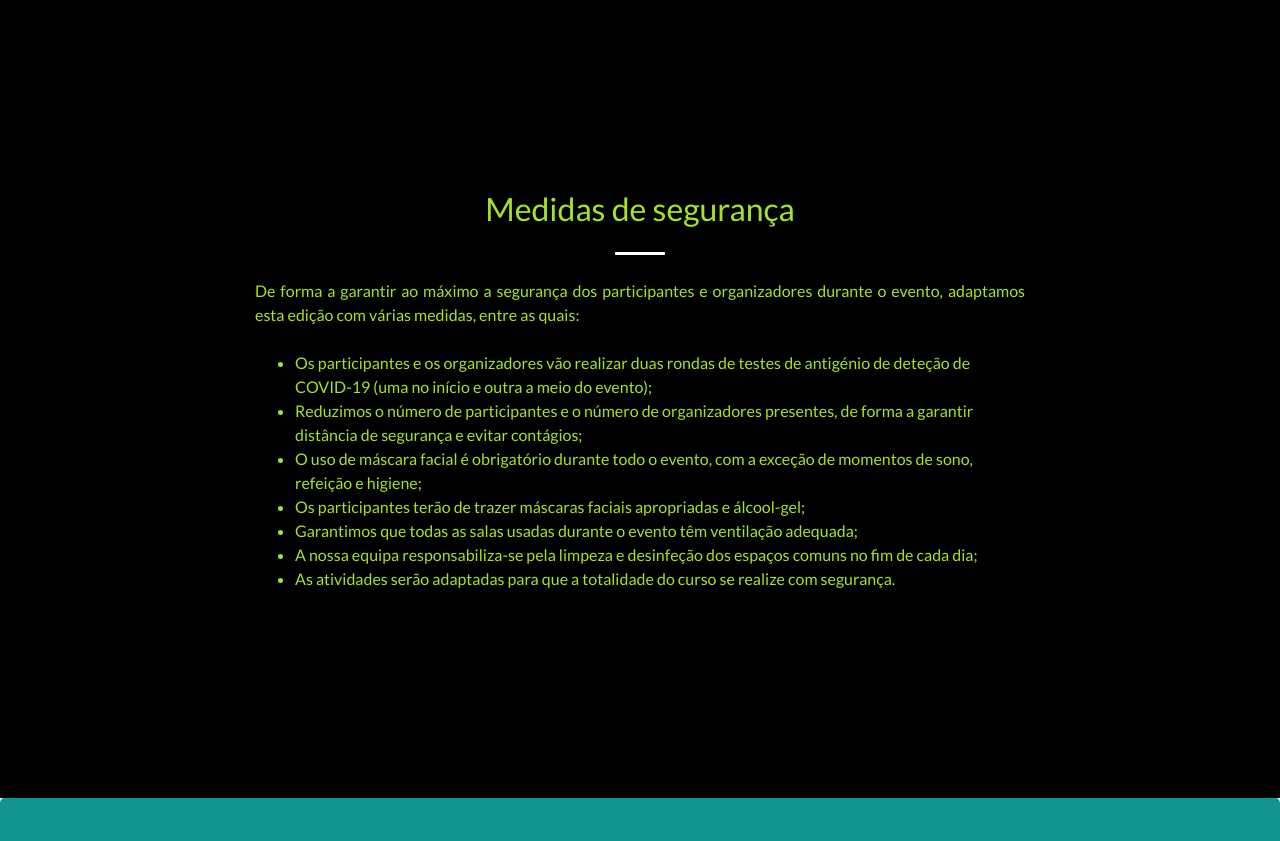
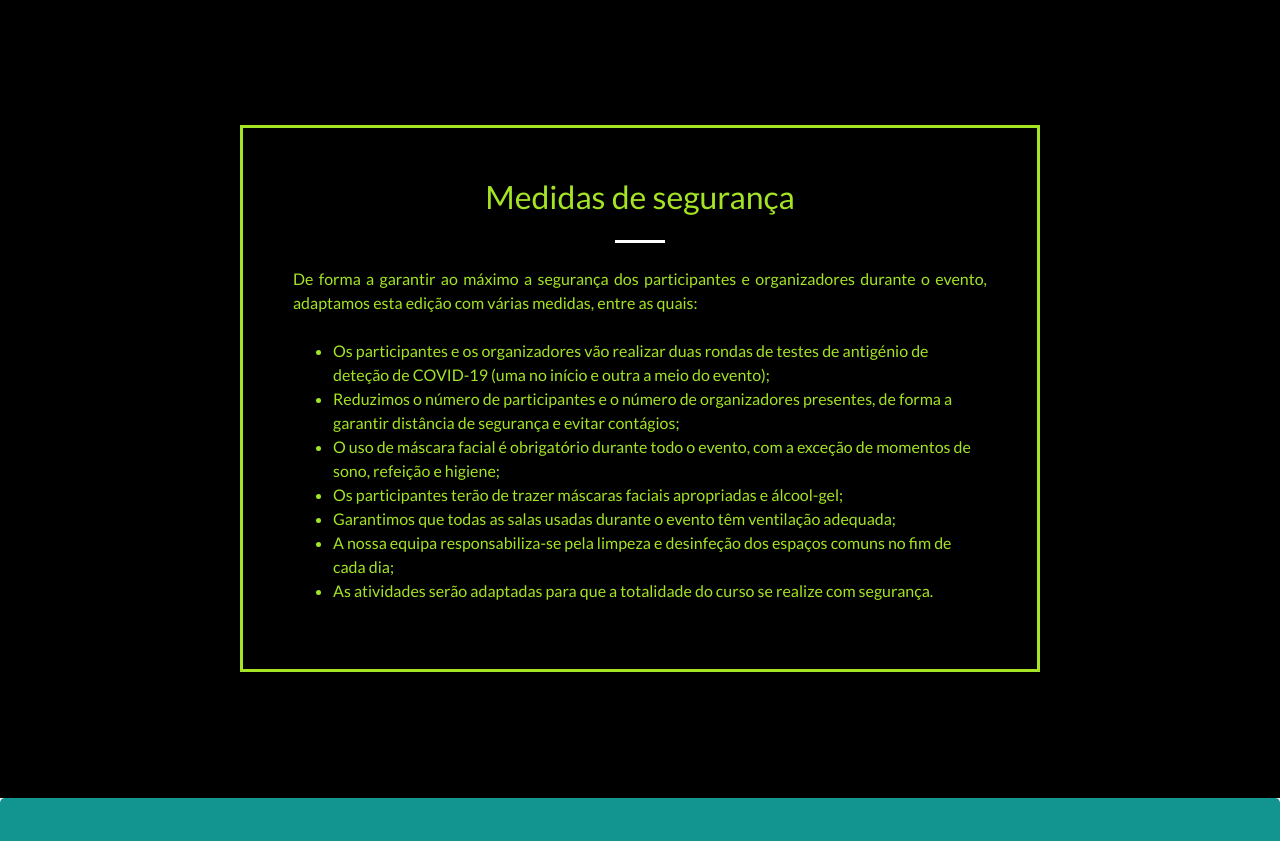
Before and after one commit to BEST-Porto/summercourse, a plain HTML site: page index.html in a window 1280 px wide. Shown: the part 3303-4144 px from the top of the page. Drawn offline with Linux system fonts and the light colour scheme; a small style sheet from the web is missing; a web font is replaced by a local one.

Commit message:
Update index.html
Borda na seção de segurança

```diff
--- a/index.html
+++ b/index.html
@@ -215,7 +215,7 @@
 <section class="bg-vblackVIsc22 text-lizard vertical-center fill" id="safety">
     <div class="container">
         <div class="row">
-            <div class="col-lg-8 mx-auto text-center">
+            <div class="col-lg-8 mx-auto text-center boxSafety">
                 <h2 class="section-heading text-lizard">Medidas de segurança</h2>
                 <hr class="light my-4">
                 <p class="text-lizard mb-4" align="justify">
```
